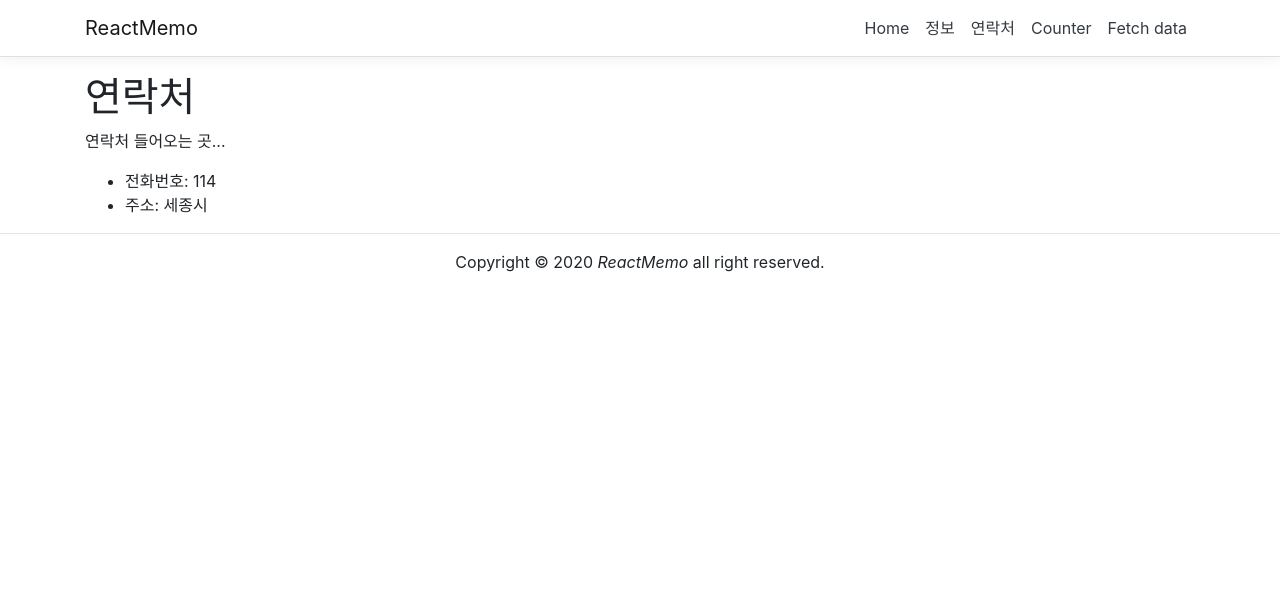
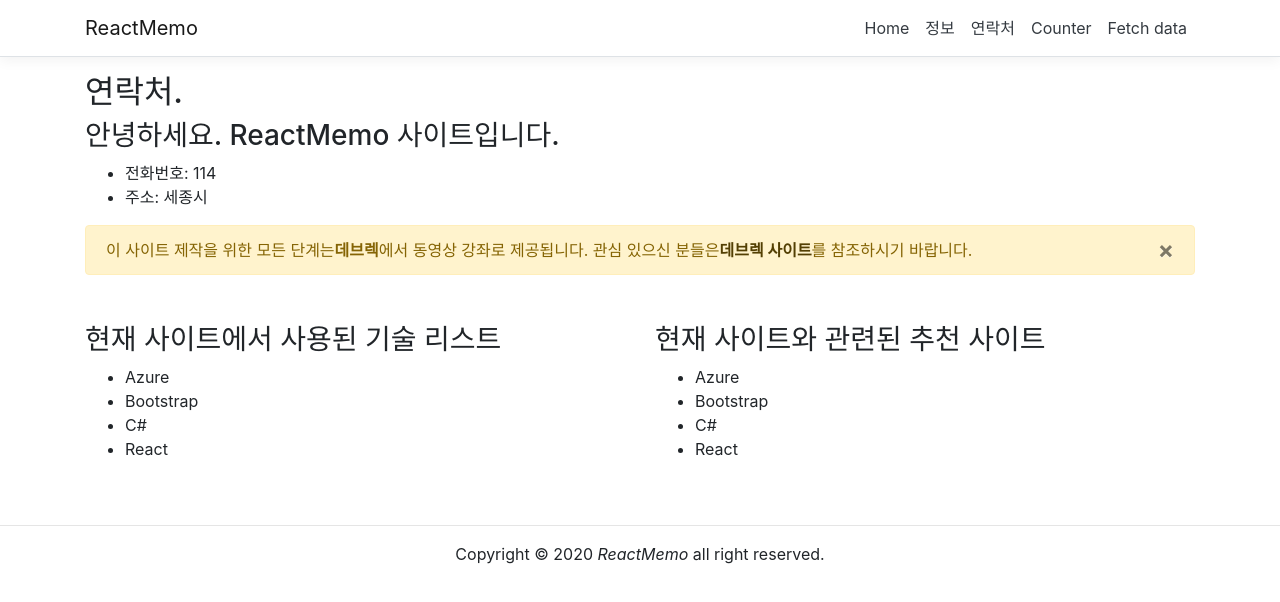
Before and after one commit to VisualAcademy/ReactMemo, a React (Create React App) app in the folder ReactMemo/ClientApp/: page /contact in a window 1280 px wide. Shown: the top 602 px of the page. Built offline with nearby package versions, Linux system fonts and the light colour scheme.

Commit message:
About과 Contact 컴포넌트 UI 변경하기

```diff
--- a/ReactMemo/ClientApp/src/components/About.js
+++ b/ReactMemo/ClientApp/src/components/About.js
@@ -1,7 +1,45 @@
 import React, { Component } from 'react';
+import { TechList } from './Shared/TechList/TechList';
+import { SiteList } from './Shared/SiteList/SiteList';
 
 export class About extends Component {
     render() {
-        return (<div><h1>정보</h1></div>);
+        const title = "정보.";
+        const message = "안녕하세요. ReactMemo 사이트입니다.";
+        return (
+            <>
+                <h2>{title}</h2>
+                <h3>{message}</h3>
+
+                <p>이 사이트는 React 학습을 위한 데모 사이트입니다.</p>
+                <p>학습이 완료된 후에 현재 사이트가 만들어집니다.</p>
+
+                <div className="row mb-5">
+                    <div className="col-md-6">
+                        <div className="thumbnail">
+                            <img src="http://placeimg.com/640/480/any" className="img-fluid" />
+                            <i>Photo by http://placeimg.com</i>
+                        </div>
+                    </div>
+                    <div className="col-md-6">
+                        <div className="thumbnail">
+                            <img src="http://unsplash.it/640/480/?random" className="img-fluid" />
+                            <i>Photo by https://unsplash.it</i>
+                        </div>
+                    </div>
+                </div>
+
+                <div className="row mb-5">
+                    <div className="col-md-6">
+                        <h3><i className="fa fa-wrench"></i> 현재 사이트에서 사용된 기술 리스트</h3>
+                        <TechList></TechList>
+                    </div>
+                    <div className="col-md-6">
+                        <h3><i className="fa fa-sitemap"></i> 현재 사이트와 관련된 추천 사이트</h3>
+                        <SiteList></SiteList>
+                    </div>
+                </div>
+            </>
+        );
     }
 }
--- a/ReactMemo/ClientApp/src/components/Contact.js
+++ b/ReactMemo/ClientApp/src/components/Contact.js
@@ -1,16 +1,42 @@
 import React, { Component } from "react";
 import { ContactDetails } from "./ContactDetails/ContactDetails";
+import { TechList } from './Shared/TechList/TechList';
+import { SiteList } from './Shared/SiteList/SiteList';
 
 export class Contact extends Component {
     render() {
+        const title = "연락처.";
+        const message = "안녕하세요. ReactMemo 사이트입니다.";
         return (
-            <div>
-                <h1>연락처</h1>
-                <p>
-                    연락처 들어오는 곳...
-                </p>
+            <>
+                <h2>{title}</h2>
+                <h3>{message}</h3>
+
                 <ContactDetails></ContactDetails>
-            </div>
+
+                <div className="alert alert-warning alert-dismissable mb-5">
+                    <button type="button" className="close"
+                            data-dismiss="alert" aria-hidden="true">
+                        ×
+                    </button>
+                    이 사이트 제작을 위한 모든 단계는
+                    <strong>데브렉</strong>에서 동영상 강좌로 제공됩니다.
+                    관심 있으신 분들은
+                    <a href="http://www.devlec.com" className="alert-link">데브렉 사이트</a>를
+                    참조하시기 바랍니다.
+                </div>
+
+                <div className="row mb-5">
+                    <div className="col-md-6">
+                        <h3><i className="fa fa-wrench"></i> 현재 사이트에서 사용된 기술 리스트</h3>
+                        <TechList></TechList>
+                    </div>
+                    <div className="col-md-6">
+                        <h3><i className="fa fa-sitemap"></i> 현재 사이트와 관련된 추천 사이트</h3>
+                        <SiteList></SiteList>
+                    </div>
+                </div>
+            </>
         );
     }
 }
```
